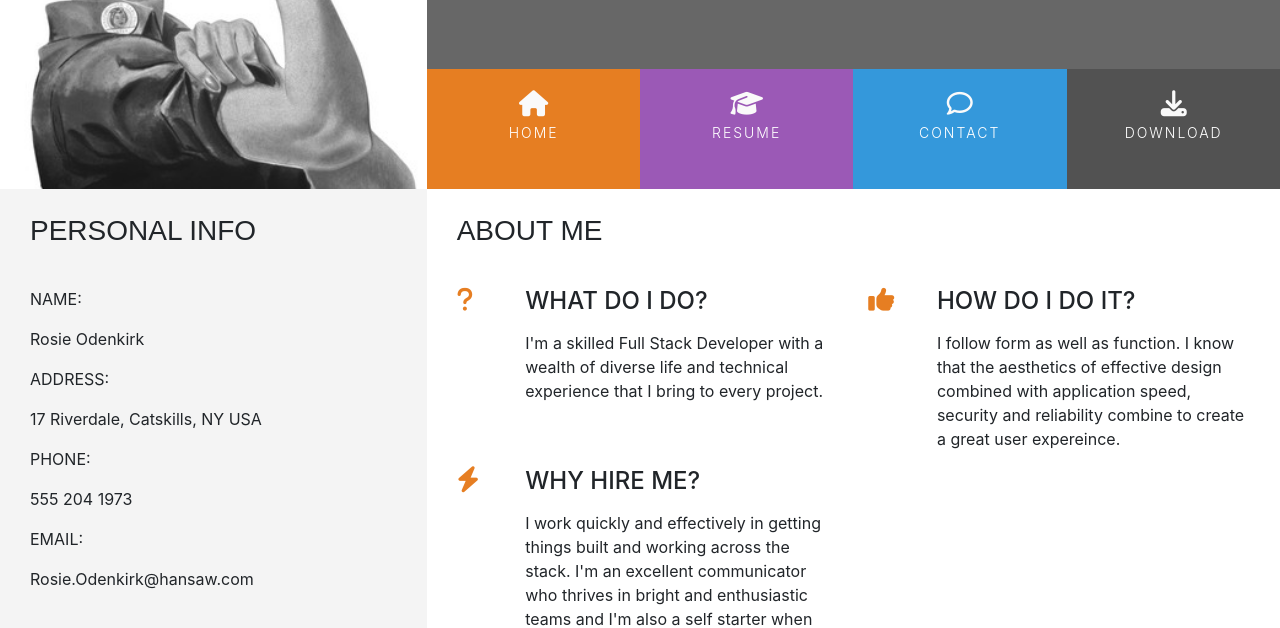
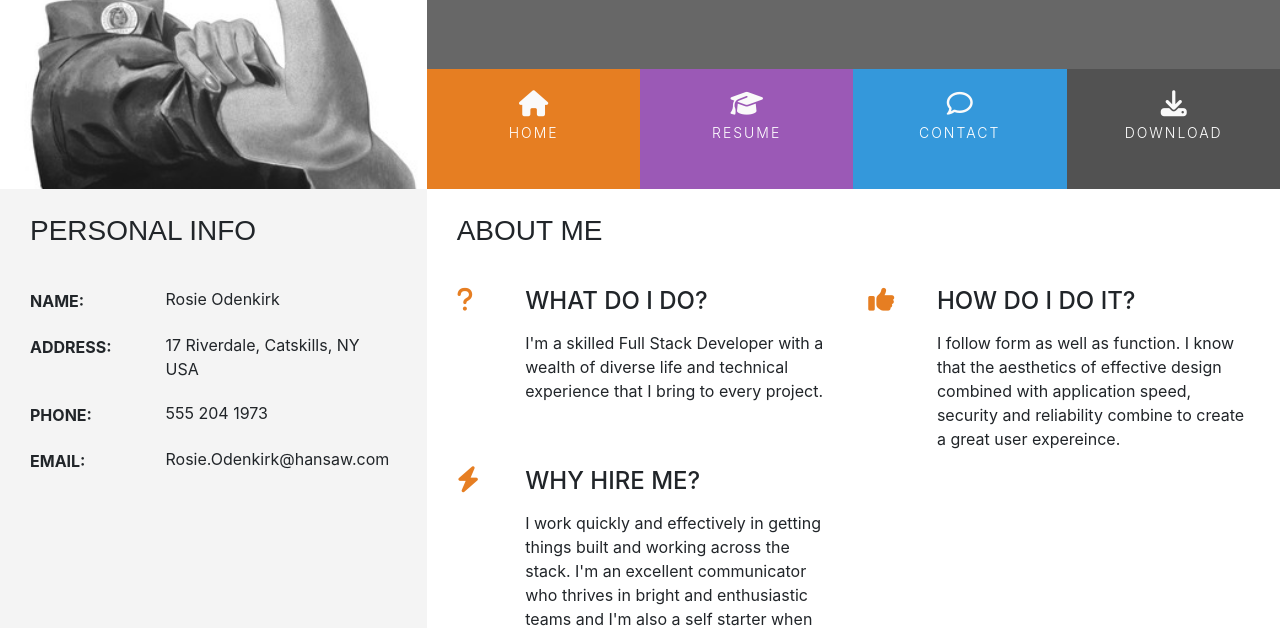
Before and after one commit to IeuanPriede/ucd-resume, a plain HTML site: page index.html in a window 1280 px wide. Shown: the part 180-808 px from the top of the page. Drawn offline with nearby package versions, Linux system fonts and the light colour scheme.

Commit message:
Finish index.html page

```diff
--- a/assets/css/style.css
+++ b/assets/css/style.css
@@ -221,3 +221,36 @@
 .three-reasons-heading {
     margin-bottom: 15px;
 }
+
+/* -----------------------------------Personal info */
+
+.personal-info-item {
+    margin-bottom: 20px;
+    display: block;
+    clear: both;
+}
+
+.personal-info-item .key, .personal-info-item .value {
+    padding-right: 8px;
+    display: inline-block;
+}
+
+.personal-info-item .key p, .personal-info-item .value p {
+    margin: 0;
+}
+
+.personal-info-item .key {
+    width: 30%;
+    margin-right: 21px;
+    padding-top: 2px;
+    vertical-align: top;
+}
+
+.personal-info-item .key p {
+    font-weight: 700;
+}
+
+.personal-info-item .value {
+    position: relative;
+    width: 60%;
+}
```
